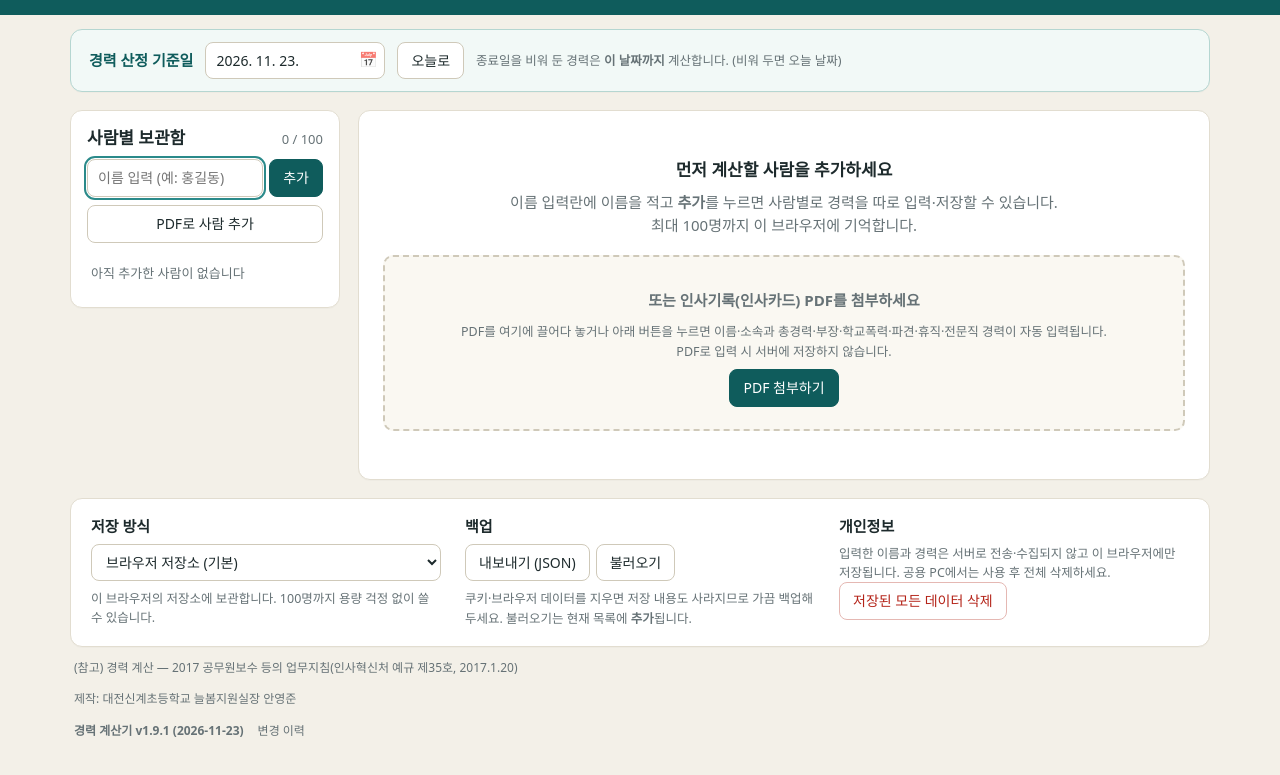
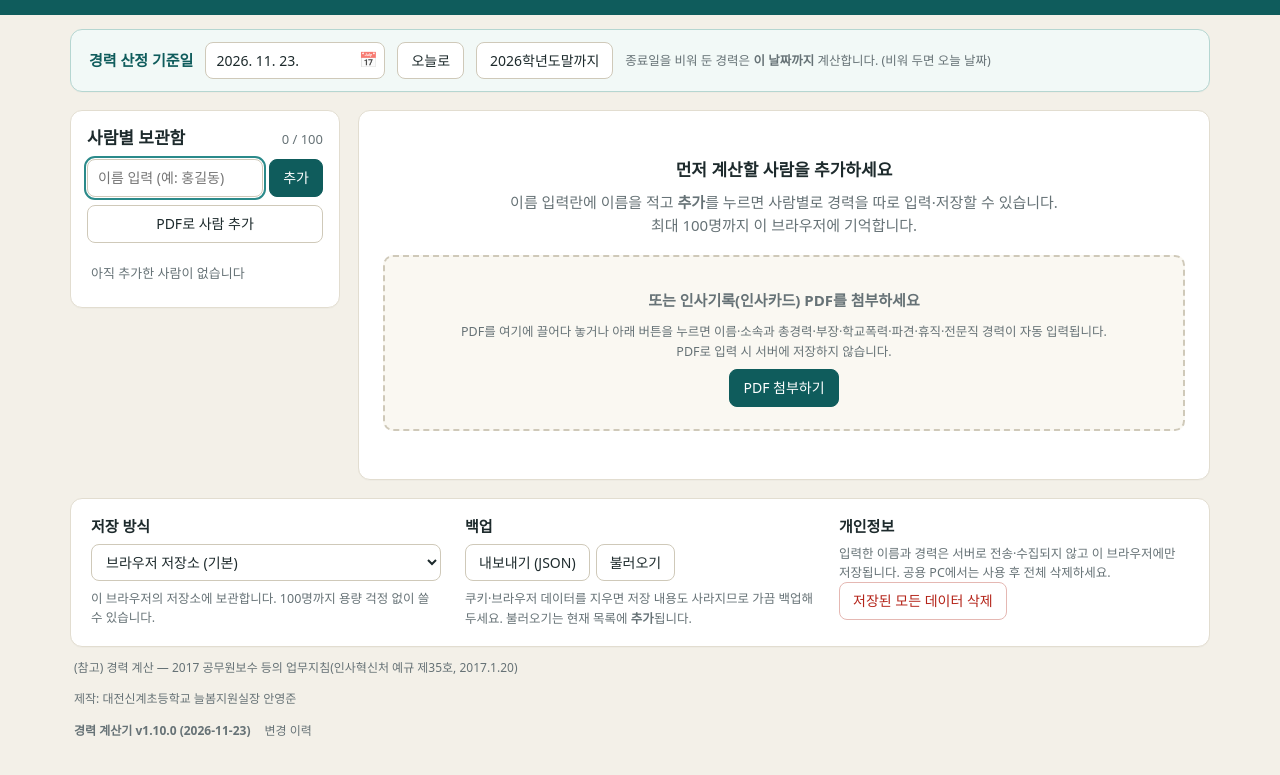
Before and after one commit to yourjune21/careercalc, a plain HTML site: page public/index.html in a window 1280 px wide. Shown: the part 73-848 px from the top of the page. Drawn offline with Linux system fonts and the light colour scheme.

Commit message:
Add files via upload

```diff
--- a/public/index.html
+++ b/public/index.html
@@ -29,6 +29,7 @@
         <input type="date" id="refPicker" class="picker" tabindex="-1" aria-hidden="true" min="1900-01-01" max="2200-12-31">
       </div>
       <button type="button" class="btn" id="btnRefToday">오늘로</button>
+      <button type="button" class="btn" id="btnRefYearEnd"></button>
       <p class="muted small ref-note">종료일을 비워 둔 경력은 <b>이 날짜까지</b> 계산합니다. (비워 두면 오늘 날짜)</p>
     </section>
   </div>
--- a/public/js/app.js
+++ b/public/js/app.js
@@ -748,6 +748,19 @@
     if (!refPicker.value) return;
     store.ref = refPicker.value; refIn.value = CC.fmtIso(store.ref); refIn.classList.remove('invalid'); afterRef();
   });
+  /** 올해 학년도말(다음 해 2월 말일). 1~2월이면 아직 전 학년도이므로 올해 2월 말일 */
+  function schoolYearEnd() {
+    var d = new Date(), y = d.getFullYear(), sy = d.getMonth() + 1 >= 3 ? y : y - 1, ey = sy + 1;
+    return { label: sy + '학년도말', iso: ey + '-02-' + p2(CC.lastDayOfMonth(ey, 2)) };
+  }
+  var sye = schoolYearEnd();
+  $('#btnRefYearEnd').textContent = sye.label + '까지';
+  $('#btnRefYearEnd').title = '기준일을 ' + CC.fmtIso(sye.iso) + '(' + sye.label + ')로 설정';
+  $('#btnRefYearEnd').addEventListener('click', function () {
+    store.ref = sye.iso; refIn.value = CC.fmtIso(store.ref); refIn.classList.remove('invalid');
+    afterRef(); toast('기준일을 ' + sye.label + '(' + CC.fmtIso(sye.iso) + ')로 바꿨습니다.');
+  });
+
   $('#btnRefToday').addEventListener('click', function () {
     store.ref = todayIso(); refIn.value = CC.fmtIso(store.ref); refIn.classList.remove('invalid');
     afterRef(); toast('기준일을 오늘 날짜로 바꿨습니다.');
--- a/public/js/version.js
+++ b/public/js/version.js
@@ -1,8 +1,9 @@
 /* 버전 정보 — 기능을 바꿀 때마다 아래 version·date를 올리고 changes 맨 위에 한 줄을 추가하세요. */
 window.APP_INFO = {
-  version: '1.9.1',
+  version: '1.10.0',
   date: '2026-11-23',
   changes: [
+    ['1.10.0', '2026-11-23', '경력 산정 기준일에 ‘○○학년도말까지’ 버튼 추가 (올해 학년도의 다음 해 2월 말일)'],
     ['1.9.1', '2026-11-23', '사람이 한 명도 없을 때도 PDF 첨부 입력창 표시'],
     ['1.9.0', '2026-11-23', '저장 방식 기본값을 쿠키 → 브라우저 저장소로 변경 (기존 쿠키 데이터가 있으면 유지)'],
     ['1.8.0', '2026-11-23', 'PDF를 불러오면 아래 입력창에도 재직 경력이 한 줄씩 자동 입력'],
```
Also changed, not shown: 1 other file.
